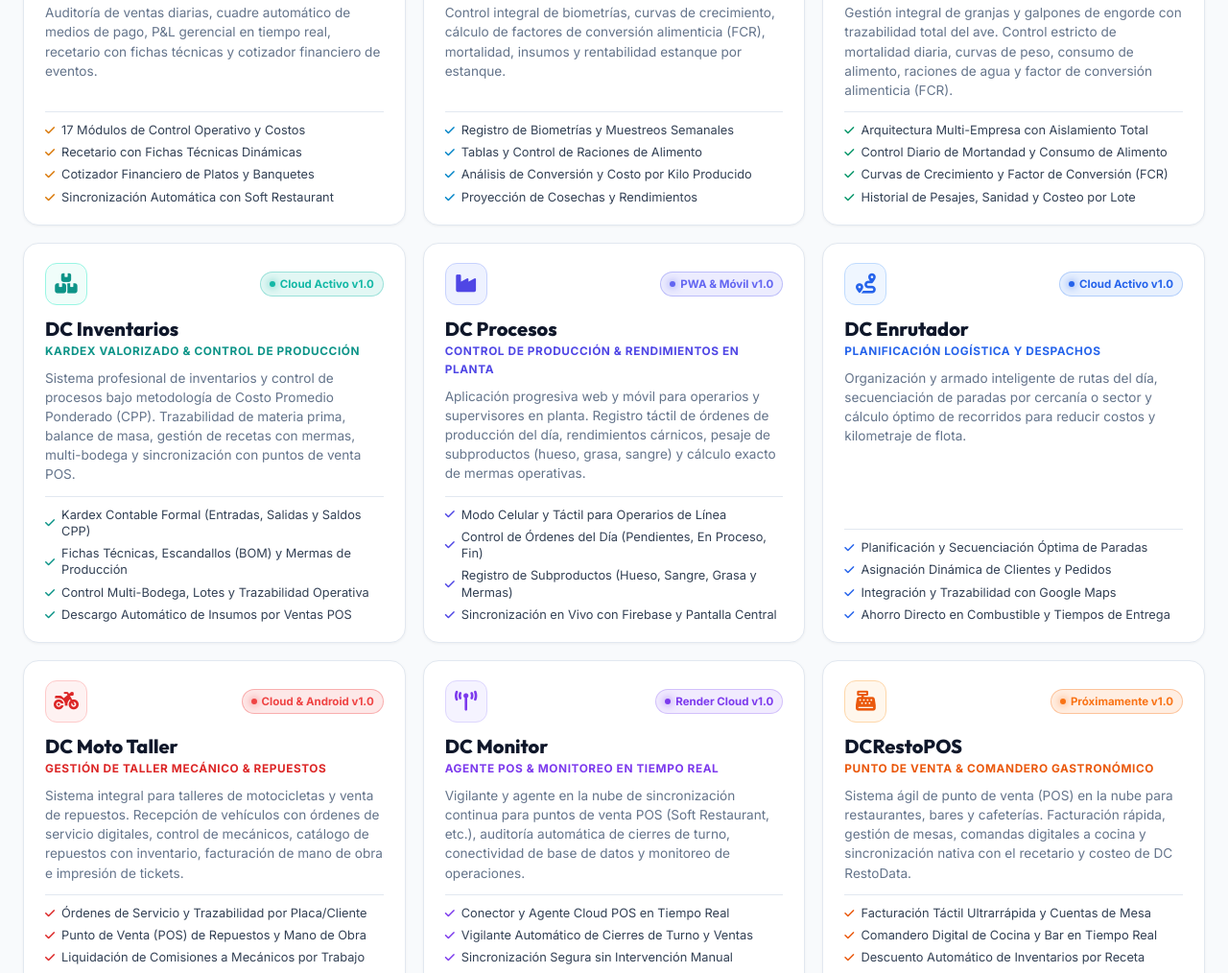
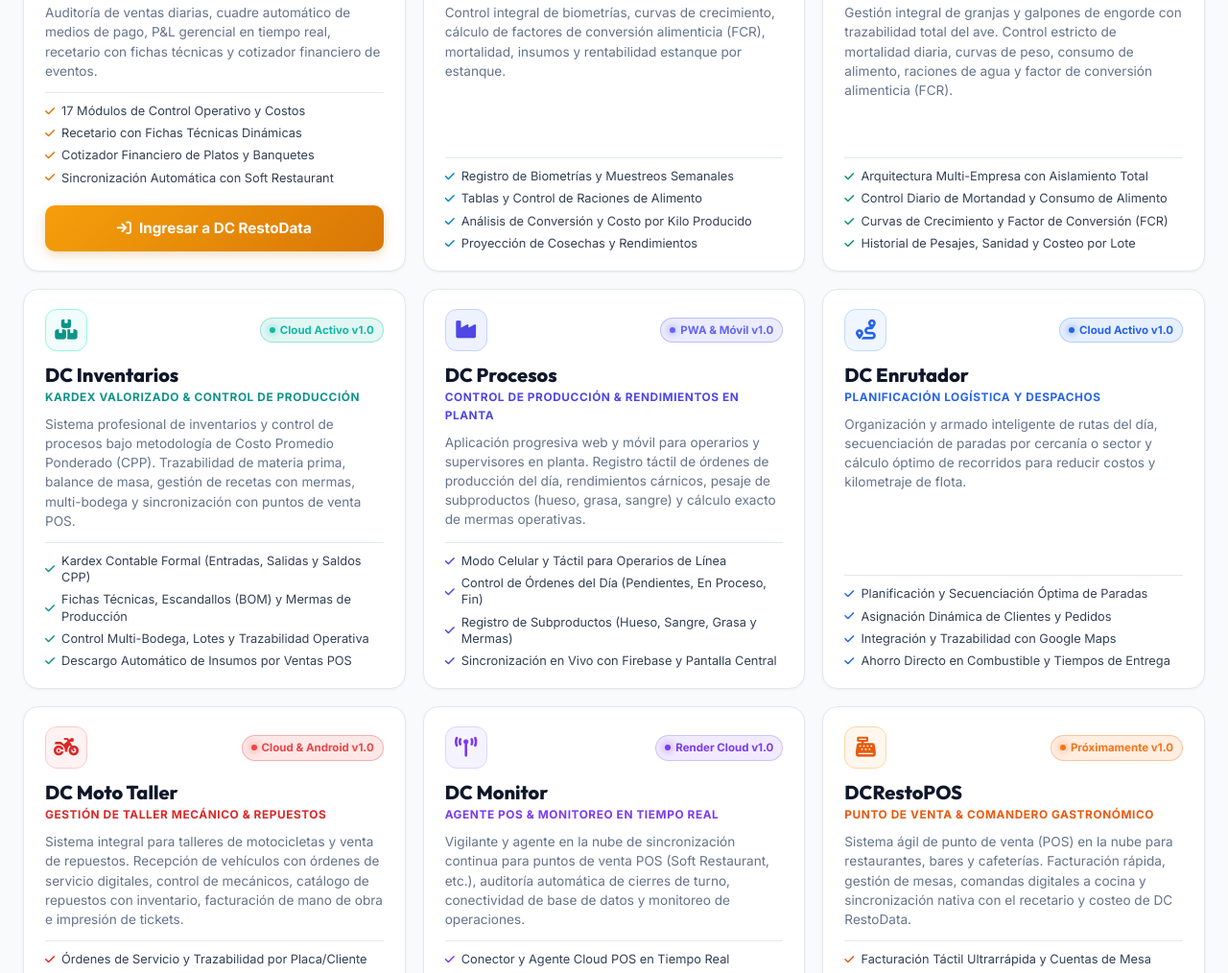
Before and after one commit to cristianalvarezlorduy1979-del/dcasesoriaslatam, a plain HTML site: page index.html in a window 1280 px wide. Shown: the part 1074-2088 px from the top of the page at 96% size. Drawn offline with Linux system fonts and the light colour scheme.

Commit message:
Add files via upload

```diff
--- a/index.html
+++ b/index.html
@@ -960,6 +960,12 @@
             <li><i class="fa-solid fa-check text-gold"></i> Cotizador Financiero de Platos y Banquetes</li>
             <li><i class="fa-solid fa-check text-gold"></i> Sincronización Automática con Soft Restaurant</li>
           </ul>
+          <div class="card-actions" style="margin-top: 20px;">
+            <a href="https://restodata.dcasesoriaslatam.com" target="_blank" class="btn btn-gold" style="width: 100%; font-size: 0.95rem; padding: 12px; display: inline-flex; align-items: center; justify-content: center; gap: 8px; text-decoration: none; border-radius: 10px;">
+              <i class="fa-solid fa-arrow-right-to-bracket"></i>
+              <span>Ingresar a DC RestoData</span>
+            </a>
+          </div>
         </div>
 
         <!-- 2. DC PISCÍCOLA -->
@@ -1293,7 +1299,7 @@
       </div>
 
       <div class="modal-app-list">
-        <a href="https://dcasesorias-col.web.app" target="_blank" class="modal-app-item">
+        <a href="https://restodata.dcasesoriaslatam.com" target="_blank" class="modal-app-item">
           <i class="fa-solid fa-utensils text-gold"></i>
           <div class="modal-app-info">
             <h4>DC RestoData</h4>
```
